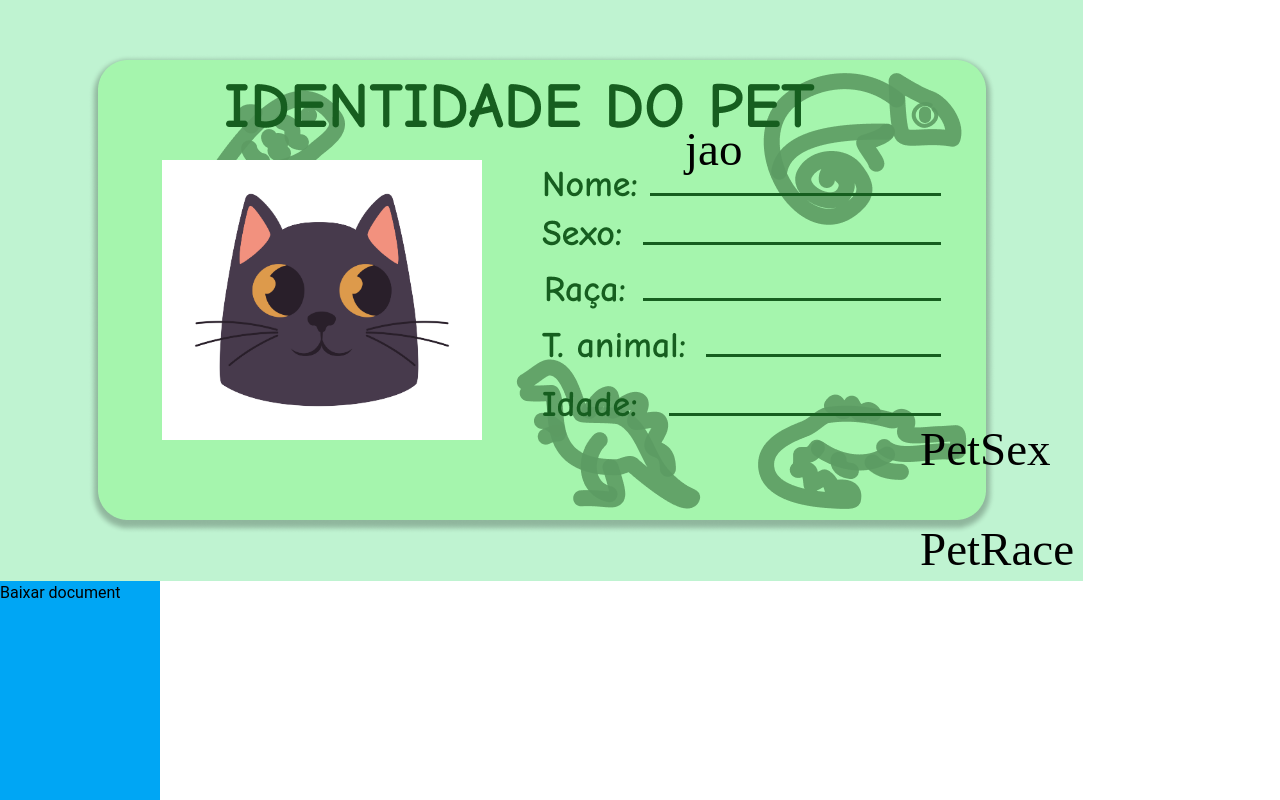
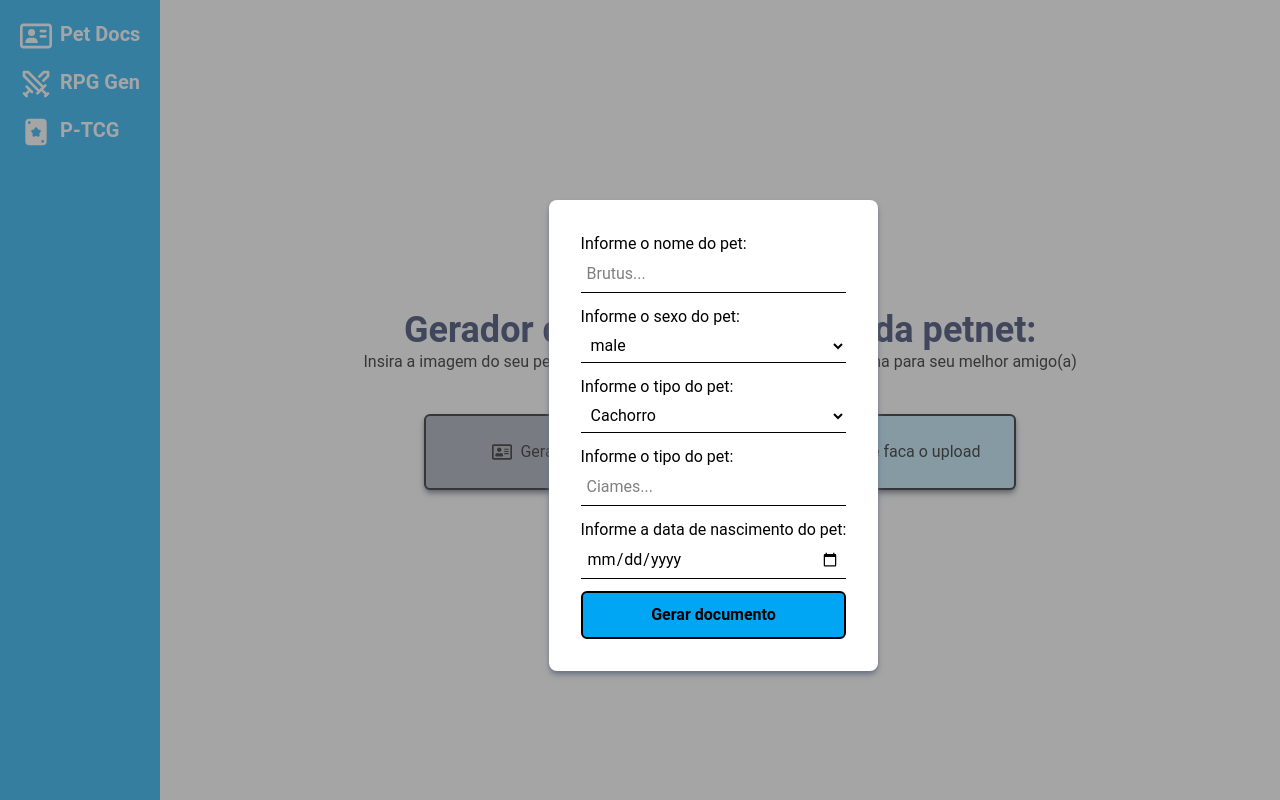
Before and after one commit to GustavoSMelo/petnet, a Next.js app: page /activities in a window 1280 px wide. Built offline with nearby package versions, Linux system fonts and the light colour scheme.

Commit message:
:construction: working on activity document page

```diff
--- a/src/app/activities/activities.style.css
+++ b/src/app/activities/activities.style.css
@@ -3,6 +3,27 @@
 
 .activitiesContainer {
     @apply flex;
+
+    .containerFormPetInformation {
+        @apply absolute w-full h-full;
+        background-color: #60606090;
+
+        .formPetInformation {
+            @apply flex flex-col bg-white w-fit rounded-lg shadow-gray-500 shadow-md relative top-2/8 left-3/7 p-8;
+
+            input, select {
+                @apply border-b-1 p-1.5 mb-3 transition-all;
+            }
+
+            input:focus, select:focus {
+                @apply border-sky-600 border-1 rounded-md transition-normal;
+            }
+
+            button {
+                @apply bg-sky-500 p-2.5 rounded-md font-bold border-2;
+            }
+        }
+    }
 
     .activityContentDocument {
         @apply flex flex-col items-center w-full justify-center;
--- a/src/app/activities/page.tsx
+++ b/src/app/activities/page.tsx
@@ -4,13 +4,56 @@ import { FaRegAddressCard, FaUpload } from "react-icons/fa";
 import "./activities.style.css";
 
 import ActivityAsidePanel from "@petnet/components/activities/asidePanel";
-import { ChangeEvent, useState } from "react";
+import { ChangeEvent, useReducer, useState } from "react";
 import { useRouter } from "next/navigation";
 import CanvasPetDocument from "@petnet/components/activities/canvasPetDocument";
+import PetFace from "@petnetPublic/assets/catface.jpg";
+import { ICanvasPetDocumentForm } from "@petnet/types/canvasPetDocument.interface";
+import { TReducerActionCanvasPetDocument } from "@petnet/types/reducerActionCanvasPetDocument.type";
 
 const Activities = () => {
+    const formReducer = (
+        state: ICanvasPetDocumentForm,
+        action: TReducerActionCanvasPetDocument
+    ) => {
+        switch (action.type) {
+            case "changeAnimalType":
+                return {
+                    ...state,
+                    animalType: action.payload,
+                } as ICanvasPetDocumentForm;
+            case "changeBirthDate":
+                return {
+                    ...state,
+                    birthDate: action.payload,
+                } as ICanvasPetDocumentForm;
+            case "petName":
+                return {
+                    ...state,
+                    petName: action.payload,
+                } as ICanvasPetDocumentForm;
+            case "petSex":
+                return {
+                    ...state,
+                    petSex: action.payload,
+                } as ICanvasPetDocumentForm;
+            case "race":
+                return {
+                    ...state,
+                    race: action.payload,
+                } as ICanvasPetDocumentForm;
+        }
+    };
+
     const [file, setFile] = useState<File | null>(null);
     const [generateDocument, setGenerateDocument] = useState(false);
+    const [formInformation, setFormInformation] = useReducer(formReducer, {
+        animalType: "Outros",
+        birthDate: "",
+        petName: "",
+        petSex: "male",
+        race: "",
+    });
     const router = useRouter();
 
     const handleGenerateDocumentClick = () => {};
@@ -40,7 +83,49 @@ const Activities = () => {
         <div className="activitiesContainer">
             <ActivityAsidePanel />
 
-            <CanvasPetDocument />
+            <div className="containerFormPetInformation">
+                <form className="formPetInformation">
+                    <label>Informe o nome do pet: </label>
+                    <input type="text" placeholder="Brutus..." />
+
+                    <label>Informe o sexo do pet: </label>
+                    <select>
+                        <option value="male">male</option>
+                        <option value="female">female</option>
+                    </select>
+
+                    <label>Informe o tipo do pet: </label>
+                    <select>
+                        <option value="Cachorro">Cachorro</option>
+                        <option value="Gato">Gato</option>
+                        <option value="Tartaruga">Tartaruga</option>
+                        <option value="Coelho">Coelho</option>
+                        <option value="Passaro">Passaro</option>
+                        <option value="Hamster">Hamster</option>
+                        <option value="Peixe">Peixe</option>
+                        <option value="Aranha">Aranha</option>
+                        <option value="Outros">Outros</option>
+                    </select>
+
+                    <label>Informe o tipo do pet: </label>
+                    <input type="text" placeholder="Ciames..." />
+
+                    <label>Informe a data de nascimento do pet: </label>
+                    <input type="date" />
+
+                    <button type="button">Gerar documento</button>
+                </form>
+            </div>
+
+            {/* <CanvasPetDocument
+                ageDate="10/10/2010"
+                animalType="Cachorro"
+                petImage={PetFace.src}
+                documentType="Pink"
+                race="Nao sei"
+                petSex="female"
+                petName="jjujuba"
+            /> */}
 
             <div className="activityContentDocument">
                 <h1>Gerador do documento geral da petnet: </h1>
--- a/src/components/activities/canvasPetDocument/canvasPetDocument.style.css
+++ b/src/components/activities/canvasPetDocument/canvasPetDocument.style.css
@@ -2,5 +2,32 @@
 @import "tailwindcss";
 
 .canvasPetDocumentContainer {
-    @apply absolute;
+    @apply absolute left-2/4 top-2/4 w-full h-full flex flex-col;
+    transform: translate(-50%, -50%);
+    background-color: #60606090;
+
+    .documentGeneration {
+        @apply relative left-3/7 top-2/6 scale-75 w-2/3;
+        transform: translate(-50%, -50%);
+    }
+
+    .btnContainer {
+        @apply relative flex justify-center;
+
+        button {
+            @apply bg-sky-500 flex items-center text-white border-sky-800 border-2 rounded-md px-10 py-3 font-bold cursor-pointer mx-2 transition-all;
+        }
+
+        button:hover {
+            @apply bg-sky-600 transition-all;
+        }
+
+        button.btnPreviousNextCard {
+            @apply bg-gray-300 border-black border-2 px-3 text-3xl rounded-full text-black transition-all;
+        }
+
+        button.btnPreviousNextCard:hover {
+            @apply transition-all bg-gray-400;
+        }
+    }
 }
--- a/src/components/activities/canvasPetDocument/index.tsx
+++ b/src/components/activities/canvasPetDocument/index.tsx
@@ -1,49 +1,76 @@
 import { useEffect, useRef } from "react";
-import './canvasPetDocument.style.css';
+import "./canvasPetDocument.style.css";
+import { ICanvasPetDocument } from "@petnet/types/canvasPetDocument.interface";
+import {
+    MdOutlineKeyboardArrowLeft,
+    MdOutlineKeyboardArrowRight,
+} from "react-icons/md";
+import { IoMdDownload } from "react-icons/io";
 
-const CanvasPetDocument = () => {
+const CanvasPetDocument = ({
+    ageDate,
+    animalType,
+    petName,
+    petSex,
+    race,
+    documentType = "Blue",
+    petImage,
+}: ICanvasPetDocument) => {
     const canvasRef = useRef(null);
 
     useEffect(() => {
         const canvas = canvasRef.current;
 
         const documentImage = new Image();
-            const dogImage = new Image(200, 300);
+        const canvasPetImage = new Image(200, 300);
 
-            documentImage.src = "/assets/Ids/Identidade_Green.png";
-            dogImage.src = "/assets/catface.jpg";
+        documentImage.src = `/assets/Ids/Identidade_${documentType}.png`;
+        canvasPetImage.src = petImage;
 
-            documentImage.style.zIndex = '1';
-            dogImage.style.zIndex = '2';
+        documentImage.style.zIndex = "1";
+        canvasPetImage.style.zIndex = "2";
 
-            dogImage.style.borderRadius = "30px";
+        canvasPetImage.style.borderRadius = "30px";
 
         documentImage.addEventListener("load", () => {
             canvas.width = documentImage.width;
             canvas.height = documentImage.height;
-                const canvasContext = canvas.getContext('2d');
+            const canvasContext = canvas.getContext("2d");
             canvasContext.drawImage(documentImage, 0, 0);
             canvasContext.save();
 
-                dogImage.addEventListener("load", () => {
+            canvasPetImage.addEventListener("load", () => {
+                console.log(canvasPetImage);
+                canvasContext.drawImage(canvasPetImage, 162, 160, 320, 280);
 
-                  console.log(dogImage);
-                  canvasContext.drawImage(dogImage, 162, 160, 320, 280);
+                canvasContext.font = "32px Verdana";
 
-                  canvasContext.font = '47px Fredoka';
+                if (documentType === "Brown") {
+                    canvasContext.fillStyle = "white";
+                }
 
-                  canvasContext.fillText("jao", 685, 165);
-                  canvasContext.fillText("PetSex", 920, 465);
-                  canvasContext.fillText("PetRace", 920, 565);
-                  canvasContext.fillText("PetType", 1035, 660);
-                  canvasContext.fillText("DD/MM/YYYY (20)", 940, 755);
-                  canvasContext.fillText("Documento gerado pela plataforma petnet", 300, 835);
+                canvasContext.fillText(petName, 665, 180);
+                canvasContext.fillText(petSex, 660, 236);
+                canvasContext.fillText(race, 660, 295);
+                canvasContext.fillText(animalType, 710, 350);
+                canvasContext.fillText(ageDate, 670, 400);
 
                 canvasContext.save();
             });
         });
+    }, []);
 
-        }, []);
+    const handleDownloadDocument = () => {
+        const a = window.document.createElement("a");
+
+        if (canvasRef.current) {
+            a.href = canvasRef.current.toDataURL();
+            a.download = "petnetDocumento";
+            window.document.body.appendChild(a);
+            a.click();
+            window.document.body.removeChild(a);
+        }
+    };
 
     return (
         <div className="canvasPetDocumentContainer">
@@ -52,9 +79,21 @@ const CanvasPetDocument = () => {
                 className="documentGeneration"
                 ref={canvasRef}
             ></canvas>
-            <button type="button" className="btnDownloadDocument">
-                Baixar document
+            <span className="btnContainer">
+                <button type="button" className="btnPreviousNextCard">
+                    <MdOutlineKeyboardArrowLeft />
                 </button>
+                <button
+                    onClick={() => handleDownloadDocument()}
+                    type="button"
+                    className="btnDownloadDocument"
+                >
+                    <IoMdDownload className="downloadIcon" /> Download
+                </button>
+                <button type="button" className="btnPreviousNextCard">
+                    <MdOutlineKeyboardArrowRight />
+                </button>
+            </span>
         </div>
     );
 };
--- /dev/null
+++ b/src/types/canvasPetDocument.interface.ts
@@ -0,0 +1,28 @@
+interface ICanvasPetDocument {
+    petName: string;
+    petSex: "male" | "female";
+    animalType:
+        | "Cachorro"
+        | "Gato"
+        | "Tartaruga"
+        | "Coelho"
+        | "Passaro"
+        | "Hamster"
+        | "Peixe"
+        | "Aranha"
+        | "Outros";
+    race: string;
+    ageDate: string;
+    documentType: "Blue" | "Pink" | "Brown" | "Green";
+    petImage: string;
+}
+
+interface ICanvasPetDocumentForm {
+    petName: string;
+    petSex: "male" | "female";
+    animalType: ICanvasPetDocument["animalType"];
+    race: string;
+    birthDate: string;
+}
+
+export { type ICanvasPetDocument, type ICanvasPetDocumentForm };
--- /dev/null
+++ b/src/types/reducerActionCanvasPetDocument.type.ts
@@ -0,0 +1,20 @@
+import { ICanvasPetDocument } from "./canvasPetDocument.interface"
+
+type TReducerActionCanvasPetDocument = {
+    type: 'changeAnimalType',
+    payload: ICanvasPetDocument['animalType']
+} | {
+    type: 'changeBirthDate',
+    payload: string,
+} | {
+    type: 'petName',
+    payload: string,
+} | {
+    type: 'petSex',
+    payload: ICanvasPetDocument['petSex']
+} | {
+    type: 'race',
+    payload: string
+}
+
+export type { TReducerActionCanvasPetDocument };
```
Lines whose indentation alone changed are shown as unchanged.
